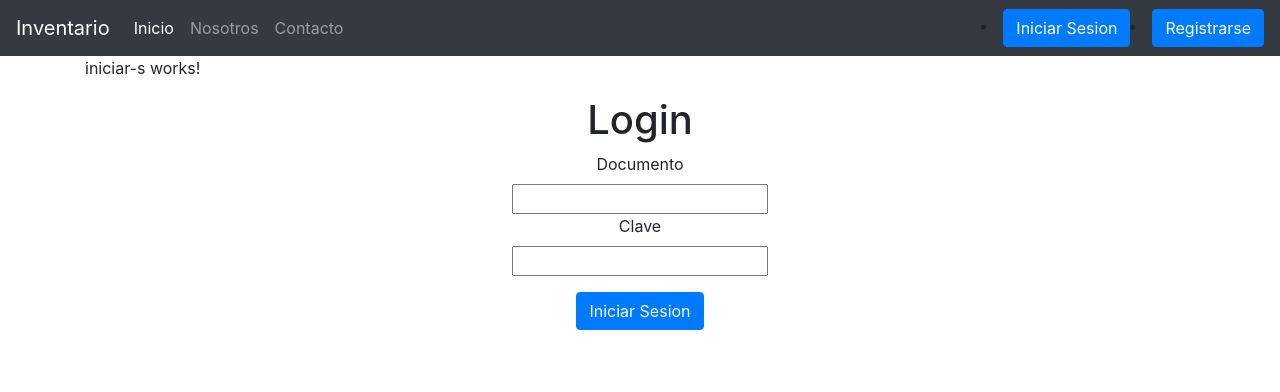
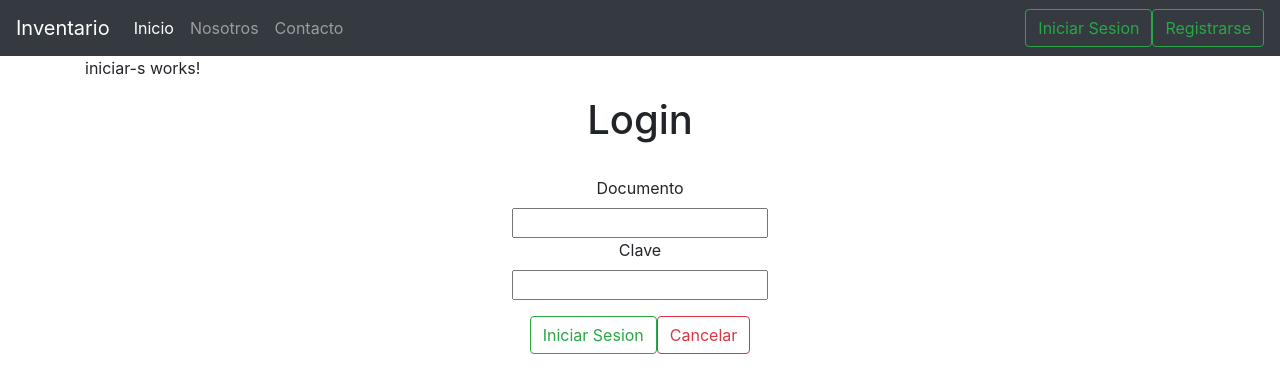
Before and after one commit to LexadoF/ProyectoSenasoft, an Angular app in the folder frontend/: page /iniciars in a window 1280 px wide. Shown: the top 392 px of the page. Built offline with nearby package versions, Linux system fonts and the light colour scheme.

Commit message:
retoques a ingresar e iniciar
algunos cambios a ingreso y registro

```diff
--- a/frontend/src/app/components/iniciar-s/iniciar-s.component.html
+++ b/frontend/src/app/components/iniciar-s/iniciar-s.component.html
@@ -3,6 +3,7 @@
     <h1>Login</h1>
 
     <div class="form">
+        <br>
         <label for="Email">Documento</label>
         <br>
         <input type="text" [(ngModel)]="login.usuario">
@@ -12,5 +13,9 @@
         <br>
         <input type="password" [(ngModel)]="login.contrasena">
     </div>
-    <button (click)="loginUsuario()" class="btn btn-primary">Iniciar Sesion</button>
+
+    <button (click)="loginUsuario()" class="btn btn-outline-success">Iniciar Sesion</button>
+    <a class="btn btn-outline-danger">Cancelar</a>
+
+
 </div>
--- a/frontend/src/app/components/navbar/navbar.component.html
+++ b/frontend/src/app/components/navbar/navbar.component.html
@@ -15,11 +15,10 @@
                 <a class="nav-link" [routerLink]="['contacto']"> Contacto</a>
             </li>
         </ul>
-        <li>
-            <a [routerLink]="['iniciars']" class="btn btn-primary">Iniciar Sesion</a>
-        </li>
-        <li>
-            <button [routerLink]="['registrarse']" class="btn btn-primary">Registrarse</button>
-        </li>
+
+        <a [routerLink]="['iniciars']" class="btn btn-outline-success">Iniciar Sesion</a>
+
+        <button [routerLink]="['registrarse']" class="btn btn-outline-success">Registrarse</button>
+
     </div>
 </nav>
--- a/frontend/src/app/components/registrarse/registrarse.component.html
+++ b/frontend/src/app/components/registrarse/registrarse.component.html
@@ -5,32 +5,33 @@
     <div class="form">
         <label for="Email">Documento</label>
         <br>
-        <input type="text" [(ngModel)]="login.usuario">
+        <input type="text">
     </div>
     <div class="form">
         <label for="Email">Documento</label>
         <br>
-        <input type="text" [(ngModel)]="login.usuario">
+        <input type="text">
     </div>
     <div class="form">
         <label for="Email">Documento</label>
         <br>
-        <input type="text" [(ngModel)]="login.usuario">
+        <input type="text">
     </div>
     <div class="form">
         <label for="Email">Documento</label>
         <br>
-        <input type="text" [(ngModel)]="login.usuario">
+        <input type="text">
     </div>
     <div class="form">
         <label for="Email">Documento</label>
         <br>
-        <input type="text" [(ngModel)]="login.usuario">
+        <input type="text">
     </div>
     <div class="form">
         <label for="Password">Clave</label>
         <br>
-        <input type="password" [(ngModel)]="login.contrasena">
+        <input type="password">
     </div>
     <button class="btn btn-primary">Iniciar Sesion</button>
+    <a class="btn btn-outline-danger">Cancelar</a>
 </div>
```
